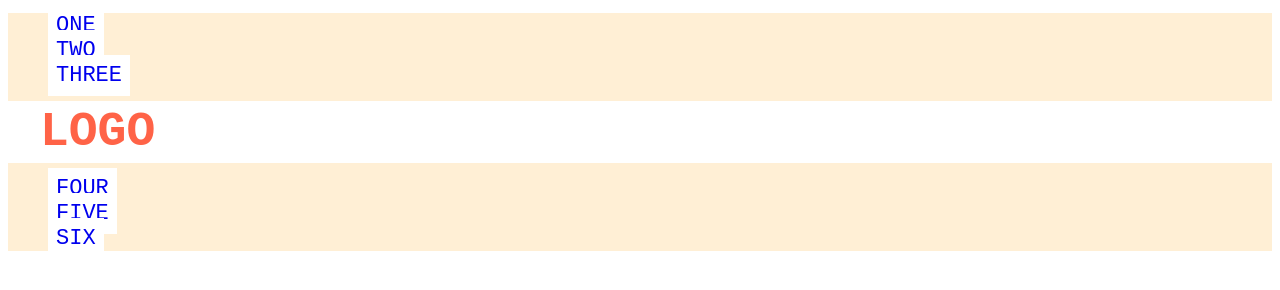
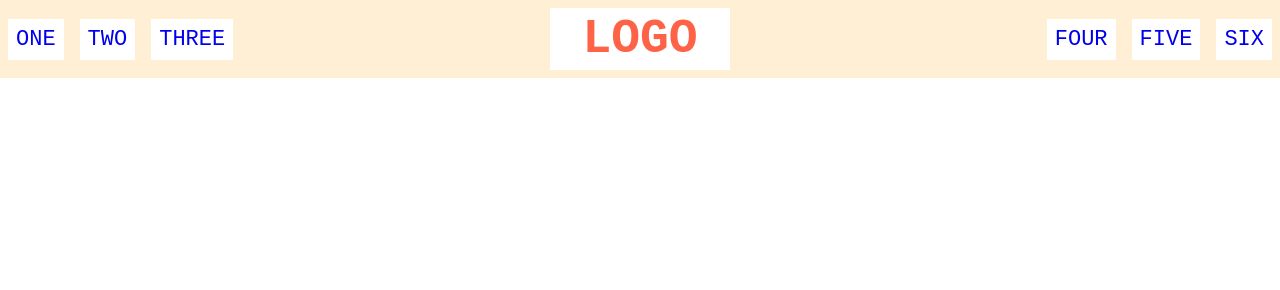
Before and after one commit to roaayala/the-foundations, a plain HTML site: page 013-flexbox-foundations/002-flex-header/index.html in a window 1280 px wide. Drawn offline with Linux system fonts and the light colour scheme.

Commit message:
flex-header: done

```diff
--- a/013-flexbox-foundations/002-flex-header/style.css
+++ b/013-flexbox-foundations/002-flex-header/style.css
@@ -1,3 +1,10 @@
+*,
+*::before,
+*::after {
+	margin: 0;
+	padding: 0;
+}
+
 .header {
 	font-family: monospace;
 	background: papayawhip;
@@ -23,3 +30,21 @@ a {
 	/* this removes the line under the links */
 	text-decoration: none;
 }
+
+.header {
+	display: flex;
+	justify-content: space-between;
+	justify-items: center;
+	padding: 8px;
+}
+
+.left-links,
+.right-links {
+	display: flex;
+	align-items: center;
+}
+
+ul {
+	display: flex;
+	gap: 16px;
+}
```
